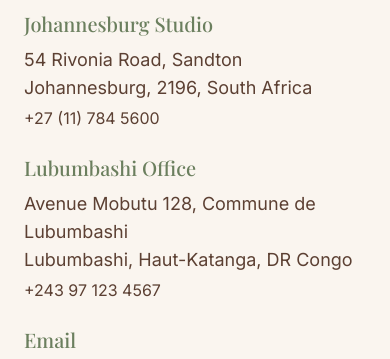
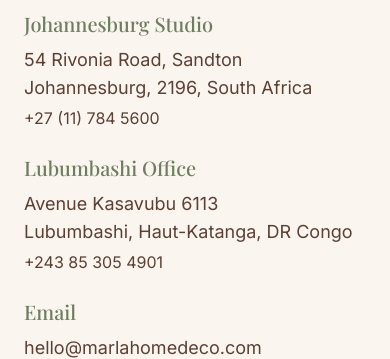
Before and after one commit to adminbrighthorizon-hash/marlen-website, a plain HTML site: page index.html in a window 390 px wide. Shown: the part 5315-5674 px from the top of the page. Drawn offline with nearby package versions, Linux system fonts and the light colour scheme.

Commit message:
Update Lubumbashi office address to Avenue Kasavubu 6113 and phone to +243853054901

```diff
--- a/index.html
+++ b/index.html
@@ -235,8 +235,8 @@
                     </div>
                     <div>
                         <h3 class="font-elegant text-xl text-olive mb-2">Lubumbashi Office</h3>
-                        <p class="text-lg">Avenue Mobutu 128, Commune de Lubumbashi<br>Lubumbashi, Haut-Katanga, DR Congo</p>
-                        <p class="text-base mt-1">+243 97 123 4567</p>
+                        <p class="text-lg">Avenue Kasavubu 6113<br>Lubumbashi, Haut-Katanga, DR Congo</p>
+                        <p class="text-base mt-1">+243 85 305 4901</p>
                     </div>
                     <div>
                         <h3 class="font-elegant text-xl text-olive mb-2">Email</h3>
```
